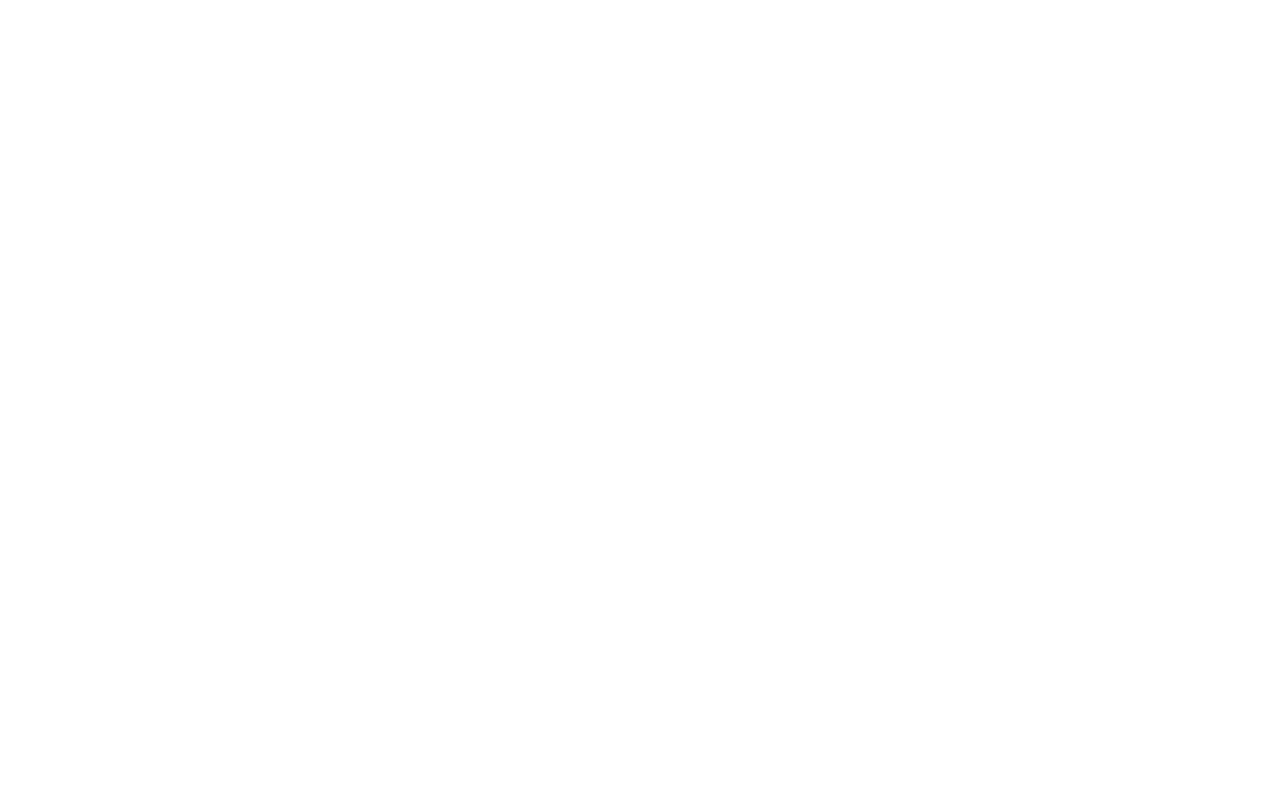
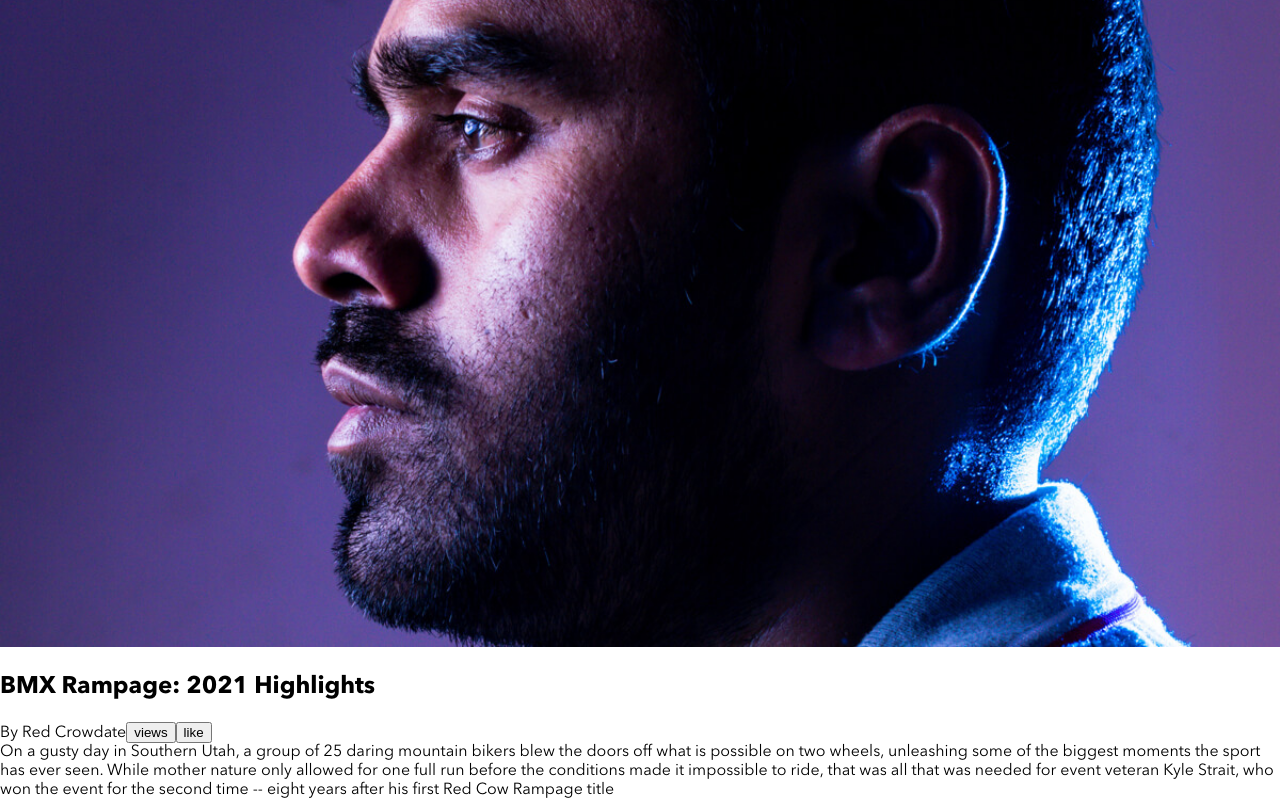
Before and after one commit to olusanyaJ/olusanya-jegede-brainflix, a React (Create React App) app: page / in a window 1280 px wide. Shown: the part 276-1076 px from the top of the page. Before the commit the page ends 800 px from the top, so only its background shows below. Built offline with nearby package versions, Linux system fonts and the light colour scheme.

Commit message:
feat: create video structure

```diff
--- a/src/App.js
+++ b/src/App.js
@@ -1,10 +1,12 @@
 import "./App.scss";
 import Header from "./components/Header/Header";
+import Main from "./components/Main/Main";
 
 function App() {
   return (
     <div className="App">
-      <Header></Header>
+      <Header />
+      <Main />
     </div>
   );
 }
--- /dev/null
+++ b/src/components/Main/Main.js
@@ -0,0 +1,15 @@
+import VideoDetails from "../VideoDetails/VideoDetails";
+import VideoPlayer from "../VideoPlayer/VideoPlayer";
+
+const Main = () => {
+  return (
+    <main className="main">
+      <VideoPlayer />
+      <div className="main__container">
+        <VideoDetails />
+      </div>
+    </main>
+  );
+};
+
+export default Main;
--- /dev/null
+++ b/src/components/VideoDetails/VideoDetails.js
@@ -0,0 +1,39 @@
+import "./VideoDetails.scss";
+
+// const VideoPlayer = ({ activeVideo }) => {
+const VideoDetails = () => {
+  return (
+    <section className="video-details">
+      <div>
+        {/* video details */}
+        <div>
+          <h1>BMX Rampage: 2021 Highlights</h1>
+          <div>
+            <span>By Red Crow</span>
+            <span>date</span>
+            <button>views</button>
+            <button>like</button>
+          </div>
+        </div>
+        {/* video description */}
+        <div>
+          <span>
+            On a gusty day in Southern Utah, a group of 25 daring mountain
+            bikers blew the doors off what is possible on two wheels, unleashing
+            some of the biggest moments the sport has ever seen. While mother
+            nature only allowed for one full run before the conditions made it
+            impossible to ride, that was all that was needed for event veteran
+            Kyle Strait, who won the event for the second time -- eight years
+            after his first Red Cow Rampage title
+          </span>
+        </div>
+        {/* form comment */}
+        <div></div>
+        {/* video comments */}
+      </div>
+      <div></div>
+    </section>
+  );
+};
+
+export default VideoDetails;
--- /dev/null
+++ b/src/components/VideoPlayer/VideoPlayer.js
@@ -0,0 +1,13 @@
+import "./VideoPlayer.scss";
+import userAvatar from "../../assets/images/Mohan-muruge.jpg";
+
+// const VideoPlayer = ({ activeVideo }) => {
+const VideoPlayer = () => {
+  return (
+    <section className="video-player">
+      <img className="image" src={userAvatar} alt="" />
+    </section>
+  );
+};
+
+export default VideoPlayer;
--- /dev/null
+++ b/src/components/VideoPlayer/VideoPlayer.scss
@@ -0,0 +1,3 @@
+.image {
+  width: 100%;
+}
```
Also changed, not shown: src/components/Video/Video.js (added, +35 -0 lines), src/components/VideosList/VideosList.js (added, +24 -0 lines), src/components/Main/Main.scss (added), src/components/Video/Video.scss (added), src/components/VideoDetails/VideoDetails.scss (added), src/components/VideosList/VideosList.scss (added).
